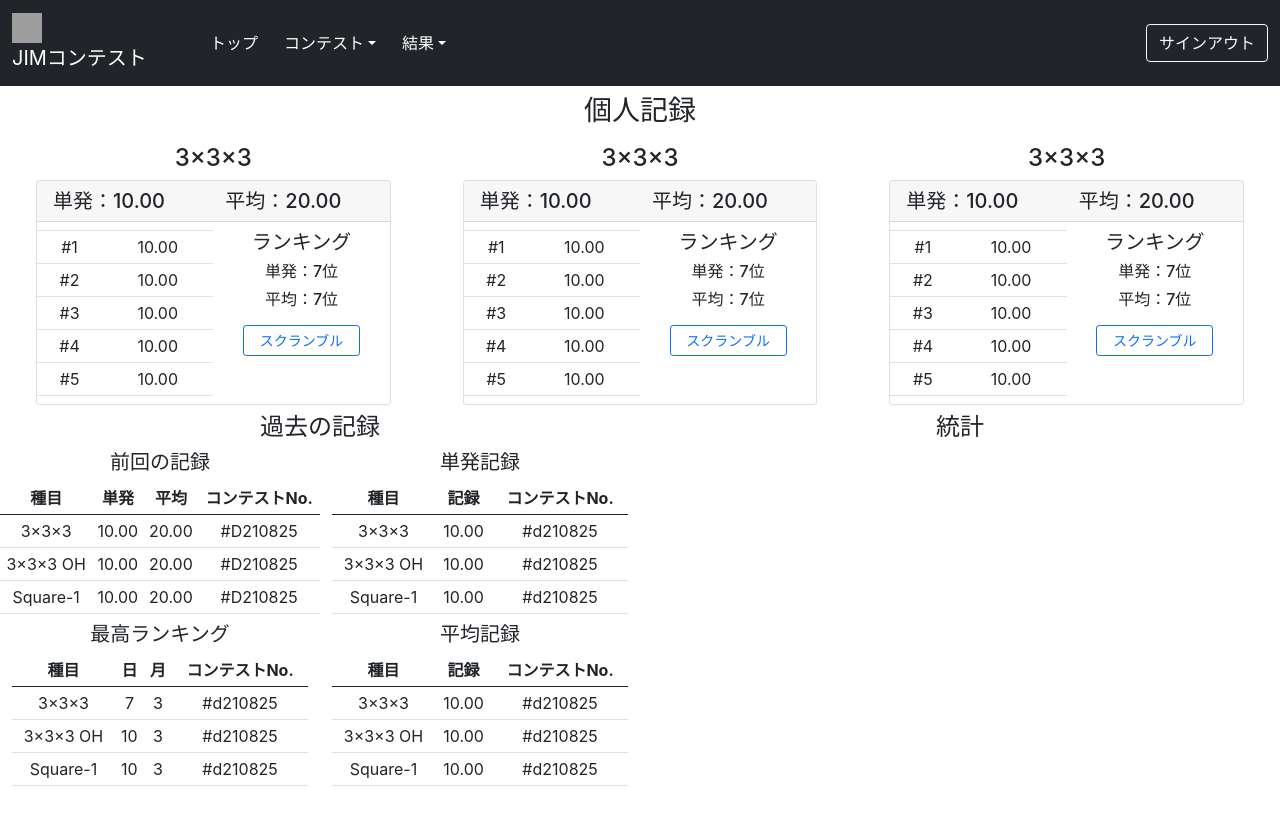
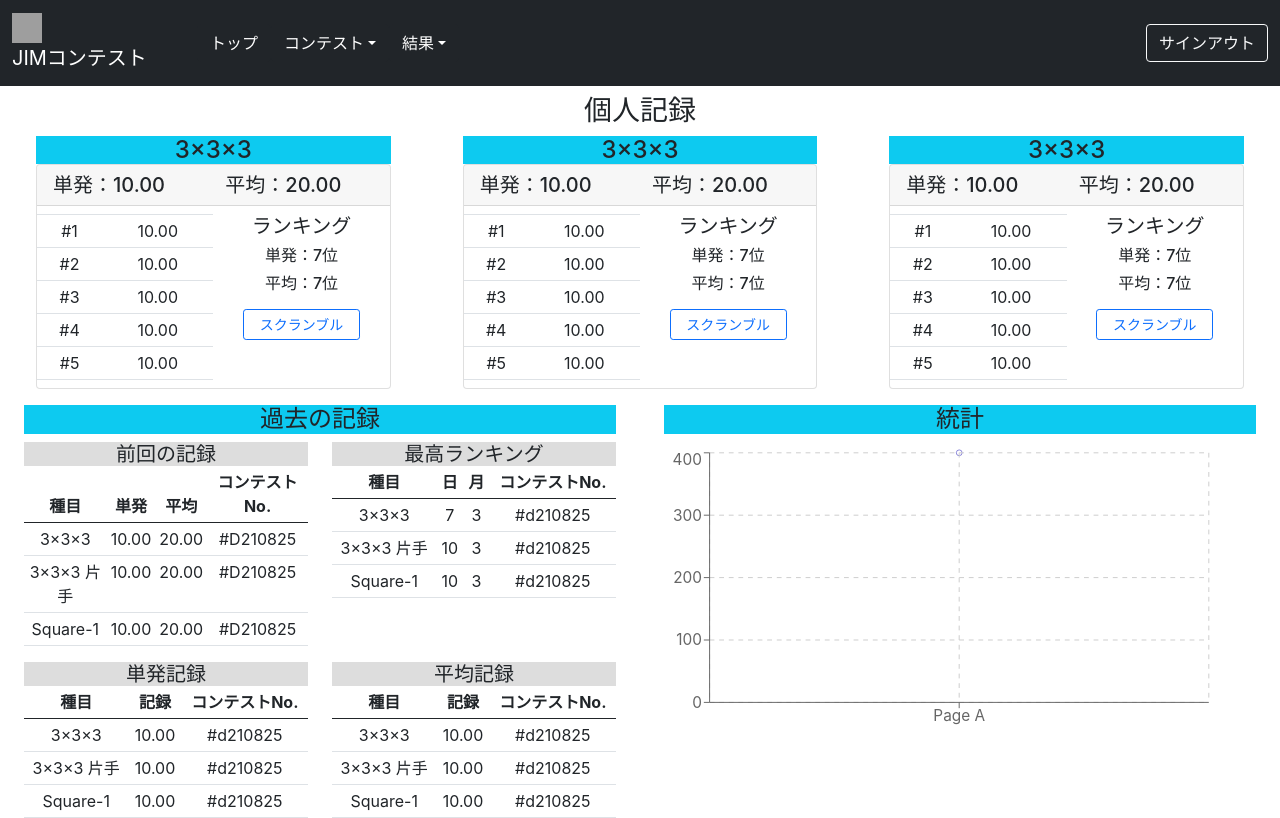
Before and after one commit to ky12228121/JIMContest, a React (Create React App) app: page /result/personal in a window 1280 px wide. Built offline with nearby package versions, Linux system fonts and the light colour scheme; no server answers; grey boxes are pictures that could not be loaded; what aws-amplify would draw is missing.

Commit message:
グラフの実装途中

```diff
--- a/package.json
+++ b/package.json
@@ -10,9 +10,10 @@
     "@testing-library/user-event": "^12.1.10",
     "@types/jest": "^26.0.15",
     "@types/node": "^12.0.0",
-    "@types/react": "^16.9.53",
+    "@types/react": "^17.0.19",
     "@types/react-dom": "^16.9.8",
     "@types/react-router-dom": "^5.1.8",
+    "@types/recharts": "^2.0.0",
     "aws-amplify": "^4.2.1",
     "bootstrap": "^5.0.2",
     "eslint-plugin-react": "^7.24.0",
@@ -21,6 +22,7 @@
     "react-redux": "^7.2.4",
     "react-router-dom": "^5.2.0",
     "react-scripts": "4.0.3",
+    "recharts": "^2.1.2",
     "redux": "^4.1.0",
     "typescript": "^4.0.3",
     "web-vitals": "^0.2.4",
--- a/src/Components/PastRankingTable.tsx
+++ b/src/Components/PastRankingTable.tsx
@@ -2,7 +2,6 @@ import { CUBE3, OH, SQ1 } from '../util/constant';
 
 const PastRankingTable = () => {
   return (
-    <div className="container">
     <table className="table table-sm text-center m-0">
       <thead>
         <tr>
@@ -33,7 +32,6 @@ const PastRankingTable = () => {
         </tr>
       </tbody>
     </table>
-    </div>
   );
 };
 export default PastRankingTable;
--- a/src/Components/PastRecordTable.tsx
+++ b/src/Components/PastRecordTable.tsx
@@ -2,7 +2,6 @@ import { CUBE3, OH, SQ1 } from '../util/constant';
 
 const PastRecordTable = () => {
   return (
-    <div className="container">
     <table className="table table-sm text-center m-0">
       <thead>
         <tr>
@@ -29,7 +28,6 @@ const PastRecordTable = () => {
         </tr>
       </tbody>
     </table>
-    </div>
   );
 };
 export default PastRecordTable;
--- a/src/Components/TodayResultCard.tsx
+++ b/src/Components/TodayResultCard.tsx
@@ -4,7 +4,9 @@ const TodayResultCard = () => {
   return (
     <div className="container">
       <div className="row">
-        <div className="col text-center h4">{CUBE3}</div>
+        <div className="col text-center">
+          <h4 className="bg-info m-0">{CUBE3}</h4>
+        </div>
       </div>
       <div className="card">
         <div className="card-header h5">
--- a/src/Pages/PersonalResult.tsx
+++ b/src/Pages/PersonalResult.tsx
@@ -1,15 +1,18 @@
+import { CartesianGrid, Line, LineChart, XAxis, YAxis } from 'recharts';
 import LastRecordTable from '../Components/LastRecordTable';
 import PastRankingTable from '../Components/PastRankingTable';
 import PastRecordTable from '../Components/PastRecordTable';
-import ResultTable from '../Components/ResultTable';
 import TodayResultCard from '../Components/TodayResultCard';
 
+const data = [{ name: 'Page A', uv: 400, pv: 2400, amt: 2400 }];
 const PersonalResult = () => {
   return (
     <>
       <div className="container-fluid">
         <div className="row mt-2">
-          <div className="col h3 text-center">個人記録</div>
+          <div className="col text-center">
+            <h3 className="m-0">個人記録</h3>
+          </div>
         </div>
         <div className="row mt-2 justify-content-evenly">
           <div className="col-4">
@@ -22,35 +25,66 @@ const PersonalResult = () => {
             <TodayResultCard />
           </div>
         </div>
-        <div className="row mt-2">
-          <div className="col-6 text-center">
+        <div className="row mt-3">
+          <div className="col-6">
             <div className="row">
-              <h4>過去の記録</h4>
-            </div>
-            <div className="row">
-              <div className="col-6">
-                <div className="row ">
-                  <h5>前回の記録</h5>
+              <div className="row m-0">
+                <div className="col text-center">
+                  <h4 className="bg-info">過去の記録</h4>
+                </div>
+              </div>
+              <div className="row justify-content-evenly m-0">
+                <div className="col-6 text-center">
+                  <h5 className="m-0" style={{ backgroundColor: '#DDDDDD' }}>
+                    前回の記録
+                  </h5>
                   <LastRecordTable />
                 </div>
-                <div className="row mt-2">
-                  <h5>最高ランキング</h5>
+                <div className="col-6 text-center">
+                  <h5 className="m-0" style={{ backgroundColor: '#DDDDDD' }}>
+                    最高ランキング
+                  </h5>
                   <PastRankingTable />
                 </div>
               </div>
-              <div className="col-6">
-                <div className="row">
-                  <h5>単発記録</h5>
+              <div className="row mt-3 justify-content-evenly m-0">
+                <div className="col-6 text-center">
+                  <h5 className="m-0" style={{ backgroundColor: '#DDDDDD' }}>
+                    単発記録
+                  </h5>
                   <PastRecordTable />
                 </div>
-                <div className="row mt-2">
-                  <h5>平均記録</h5>
+                <div className="col-6 text-center">
+                  <h5 className="m-0" style={{ backgroundColor: '#DDDDDD' }}>
+                    平均記録
+                  </h5>
                   <PastRecordTable />
                 </div>
               </div>
             </div>
           </div>
-          <div className="col-6 h4 text-center">統計</div>
+          <div className="col-6">
+            <div className="row">
+              <div className="row m-0">
+                <div className="col text-center">
+                  <h4 className="bg-info">統計</h4>
+                </div>
+              </div>
+              <div className="row">
+                <LineChart
+                  width={600}
+                  height={300}
+                  data={data}
+                  margin={{ top: 5, right: 20, bottom: 5, left: 0 }}
+                >
+                  <Line type="monotone" dataKey="uv" stroke="#8884d8" />
+                  <CartesianGrid stroke="#ccc" strokeDasharray="5 5" />
+                  <XAxis dataKey="name" />
+                  <YAxis />
+                </LineChart>
+              </div>
+            </div>
+          </div>
         </div>
       </div>
     </>
--- a/src/util/constant.ts
+++ b/src/util/constant.ts
@@ -1,4 +1,4 @@
 export const MAX = 999999999;
 export const CUBE3 = '3×3×3';
-export const OH = '3×3×3 OH';
+export const OH = '3×3×3 片手';
 export const SQ1 = 'Square-1';
```
Also changed, not shown: 2 other files (tests, documents, lock files or other folders). Lines whose indentation alone changed are shown as unchanged.
